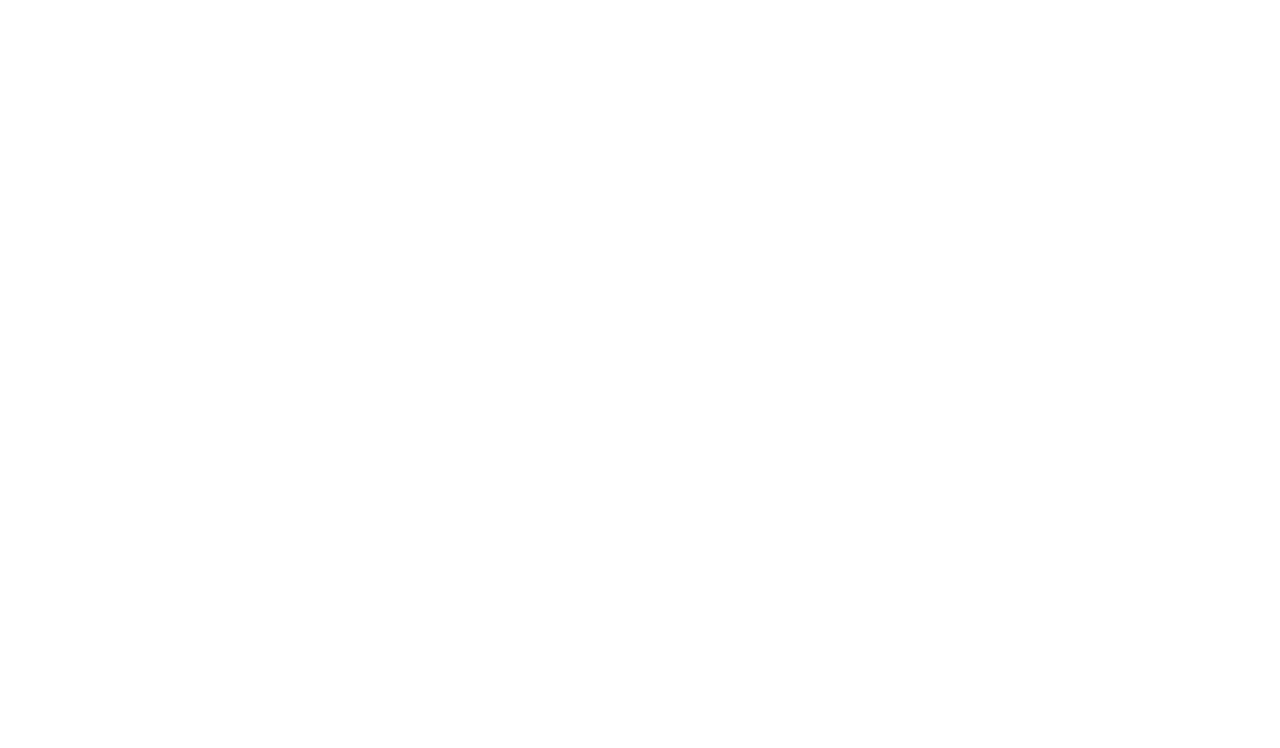
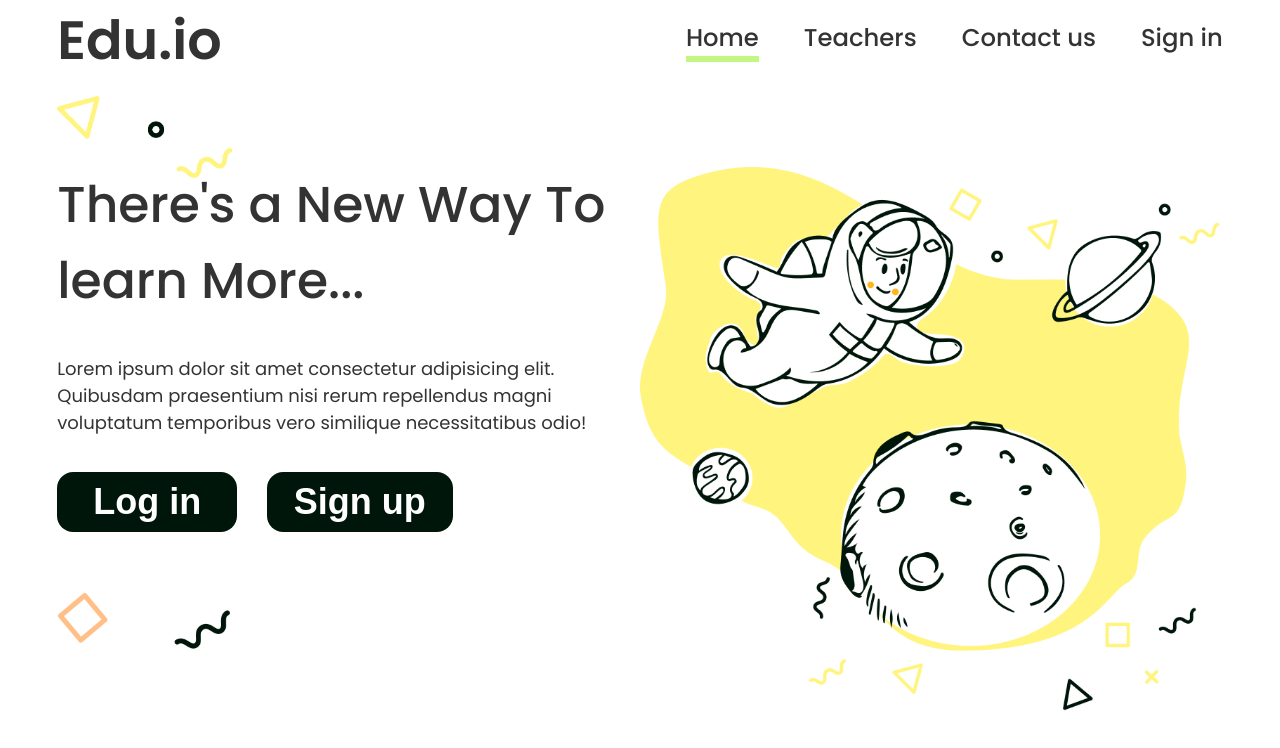
Before and after one commit to duck2913/edu.io, a website built with Parcel: page src/index.html in a window 1280 px wide. Built offline with nearby package versions, Linux system fonts and the light colour scheme.

Commit message:
finish header and hero

```diff
--- a/src/index.html
+++ b/src/index.html
@@ -1,13 +1,62 @@
 <!DOCTYPE html>
 <html lang="en">
-<head>
-    <meta charset="UTF-8">
-    <meta http-equiv="X-UA-Compatible" content="IE=edge">
-    <meta name="viewport" content="width=device-width, initial-scale=1.0">
-    <link rel="stylesheet" href="./scss/main.scss">
-    <title>Edu.io</title>
-</head>
-<body>
+	<head>
+		<meta charset="UTF-8" />
+		<meta http-equiv="X-UA-Compatible" content="IE=edge" />
+		<meta name="viewport" content="width=device-width, initial-scale=1.0" />
 
-</body>
+		<!-- googlefont -->
+		<link rel="preconnect" href="https://fonts.googleapis.com" />
+		<link rel="preconnect" href="https://fonts.gstatic.com" crossorigin />
+		<link
+			href="https://fonts.googleapis.com/css2?family=Poppins:wght@400;500;600;700&display=swap"
+			rel="stylesheet"
+		/>
+		<!-- googlefont -->
+		<link rel="stylesheet" href="./scss/main.scss" />
+		<title>Edu.io</title>
+	</head>
+	<body>
+		<header class="header">
+			<div class="container header__container">
+				<div class="logo">Edu.io</div>
+				<nav class="nav">
+					<ul class="nav__list">
+						<li class="nav__link active">Home</li>
+						<li class="nav__link">Teachers</li>
+						<li class="nav__link">Contact us</li>
+						<li class="nav__link nav__btn">Sign in</li>
+					</ul>
+				</nav>
+			</div>
+		</header>
+
+		<main>
+			<section class="hero">
+				<div class="container hero__container">
+					<div class="hero__text-box">
+						<h1 class="heading--1">There's a New Way To learn More...</h1>
+						<p class="text">
+							Lorem ipsum dolor sit amet consectetur adipisicing elit.
+							Quibusdam praesentium nisi rerum repellendus magni voluptatum
+							temporibus vero similique necessitatibus odio!
+						</p>
+						<div class="hero__btn">
+							<button class="btn">Log in</button>
+							<button class="btn btn--ghost">Sign up</button>
+						</div>
+						<figure class="hero__flake hero__flake--1">
+							<img src="./img/flakes-1.png" alt="hero flake" />
+						</figure>
+						<figure class="hero__flake hero__flake--2">
+							<img src="./img/flakes-2.png" alt="hero flake" />
+						</figure>
+					</div>
+					<div class="hero__img-box">
+						<img src="./img/hero.png" alt="hero img" class="hero__img" />
+					</div>
+				</div>
+			</section>
+		</main>
+	</body>
 </html>
--- a/src/scss/_base.scss
+++ b/src/scss/_base.scss
@@ -15,17 +15,17 @@ html {
 }
 
 body {
-	font-family: "Rubik", sans-serif;
+	font-family: "Poppins", sans-serif;
 	color: #333;
 }
 
 .container {
-	max-width: 120rem;
-	padding: 0 1.5rem;
+	max-width: 133.5rem;
+	padding: 0 2rem;
 	margin: 0 auto;
 }
 
-.section {
+section {
 	padding: 9.6rem 0;
 }
 
--- /dev/null
+++ b/src/scss/_button.scss
@@ -0,0 +1,11 @@
+.btn {
+	min-width: 20rem;
+	padding: 1rem 3rem;
+	background-color: #00160a;
+	border: none;
+	font-size: 4rem;
+	font-weight: 600;
+	color: white;
+	border-radius: 1.8rem;
+	margin-right: 3rem;
+}
--- /dev/null
+++ b/src/scss/_header.scss
@@ -0,0 +1,27 @@
+.header {
+	&__container {
+		display: flex;
+		justify-content: space-between;
+		align-items: center;
+	}
+
+	.logo {
+		font-size: 6rem;
+		font-weight: 600;
+	}
+
+	.nav {
+		&__list {
+			display: flex;
+			gap: 5rem;
+		}
+
+		&__link {
+			font-size: 2.7rem;
+			font-weight: 500;
+		}
+		.active {
+			border-bottom: 6px solid $color-green;
+		}
+	}
+}
--- /dev/null
+++ b/src/scss/_hero.scss
@@ -0,0 +1,28 @@
+.hero {
+	&__container {
+		display: grid;
+		grid-template-columns: repeat(2, 1fr);
+	}
+
+	&__text-box {
+		display: inline-flex;
+		flex-direction: column;
+		gap: 4rem;
+		position: relative;
+	}
+
+	&__flake {
+		max-width: 20rem;
+		&--1 {
+			position: absolute;
+			top: -13%;
+			left: 0;
+		}
+
+		&--2 {
+			position: absolute;
+			bottom: 10%;
+			left: 0;
+		}
+	}
+}
--- /dev/null
+++ b/src/scss/_typography.scss
@@ -0,0 +1,9 @@
+.heading--1 {
+	font-size: 5.6rem;
+	font-weight: 500;
+}
+
+.text {
+	font-size: 2rem;
+	line-height: 1.5;
+}
--- a/src/scss/_variable.scss
+++ b/src/scss/_variable.scss
@@ -0,0 +1,8 @@
+$color-red: #f6a9a9;
+$color-orange: #ffbf86;
+$color-yellow: #fff47d;
+$color-green: #c2f784;
+$color-black: #00160a;
+
+$border: 3px solid black;
+$shadow: 1rem 1rem 3rem rgba(black, 0.2);
--- a/src/scss/main.scss
+++ b/src/scss/main.scss
@@ -2,3 +2,7 @@
 @import "mixin";
 @import "reset";
 @import "base";
+@import "typography";
+@import "button";
+@import "header";
+@import "hero";
```
